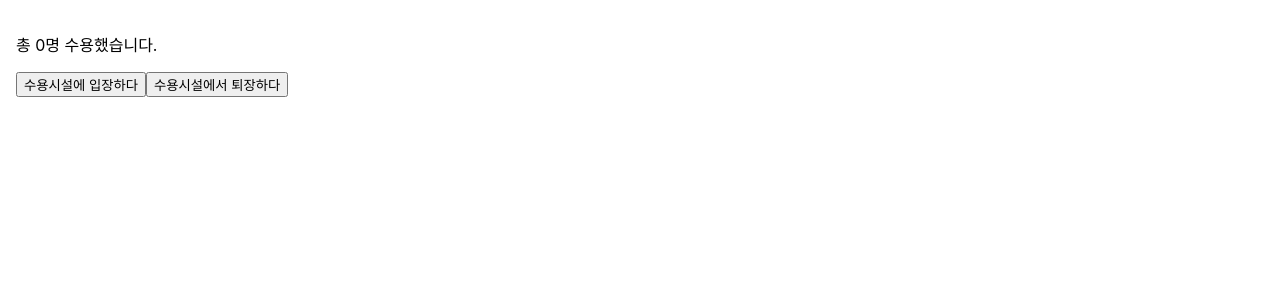
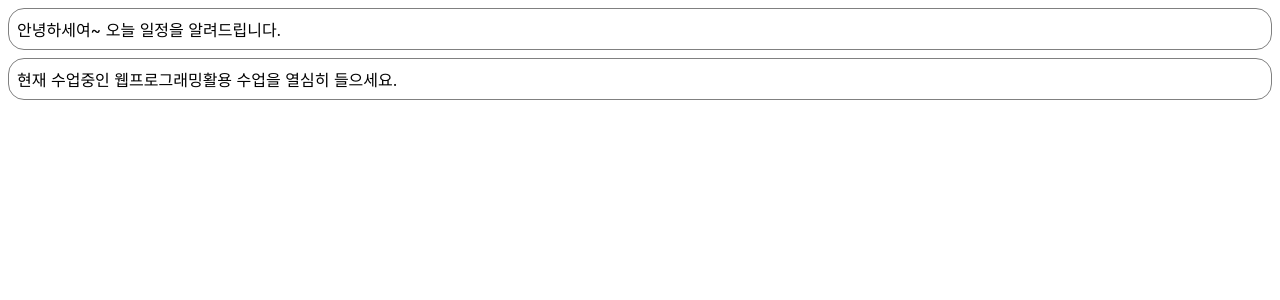
Before and after one commit to MKJPolytech/ReactProject2024, a React (Create React App) app in the folder reactproject/: page / in a window 1280 px wide. Shown: the top 300 px of the page. Built offline with nearby package versions, Linux system fonts and the light colour scheme.

Commit message:
react 7장 실습, custom hook을 작성, 오류 수정

```diff
--- a/reactproject/src/chp06/NotificationList.jsx
+++ b/reactproject/src/chp06/NotificationList.jsx
@@ -40,14 +40,13 @@ class NotificationList extends React.Component {
                 })
             }
             else{
+                this.state = {
+                    notifications: [],
+                };
                clearInterval(timer);
-               Notification(notifications)
+
             }
         },2000);
-    }
-
-    componentDidUpdate(prevProps, prevState, snapshot) {
-        // console.log("this.componentDidMount() called");
     }
 
     componentWillUnmount() {    //요기 없으면 로딩 엄청 느림
--- a/reactproject/src/index.js
+++ b/reactproject/src/index.js
@@ -12,7 +12,7 @@ import Clock from "./chp04/Clock";
 
 import CommentList from "./chp05/CommentList";
 import NotificationList from "./chp06/NotificationList";
-import Accommodate from "./chp07/Accommodate";
+// import Accommodate from "./chp07/Accommodate";
 
 const root = ReactDOM.createRoot(document.getElementById('root'));
 // setInterval(() =>
@@ -27,7 +27,7 @@ const root = ReactDOM.createRoot(document.getElementById('root'));
 // )
 root.render(
   <React.StrictMode>
-    <Accommodate/>
+    <NotificationList/>
   </React.StrictMode>
 );
 
```
